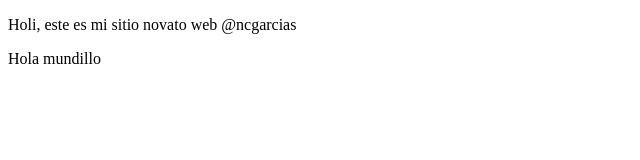
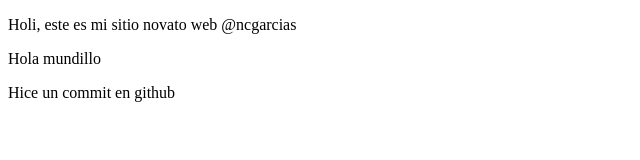
Before and after one commit to Nseiken/curso-prework, a plain HTML site: page index.html in a window 1280 px wide. Shown: the whole page, without its empty margins (0-640 px from the left). Drawn offline with Linux system fonts and the light colour scheme.

Commit message:
Add changes on index.html

```diff
--- a/index.html
+++ b/index.html
@@ -11,5 +11,6 @@
     <article>
         Hola mundillo
     </article>
+    <p>Hice un commit en github</p>
 </body>
 </html>
```
